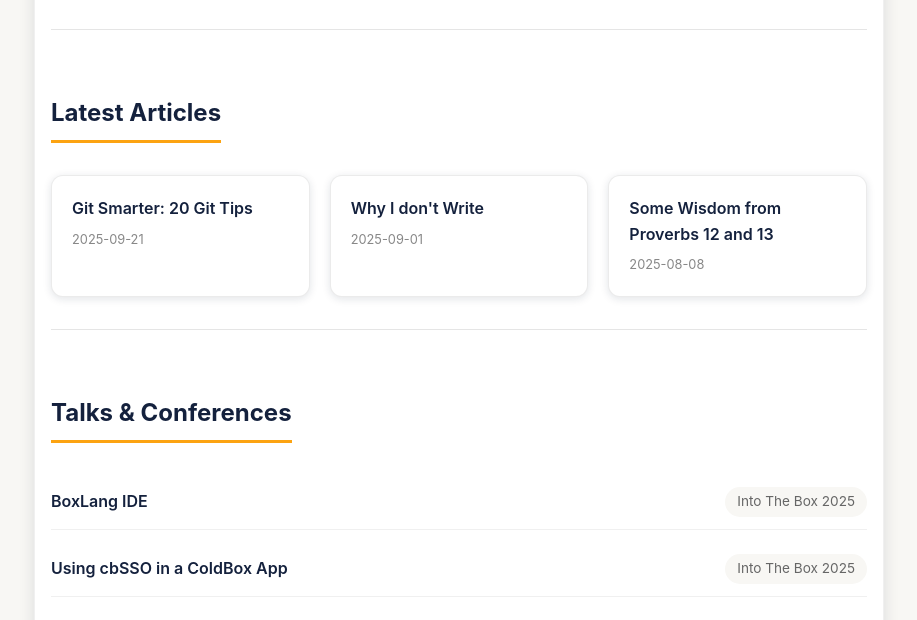
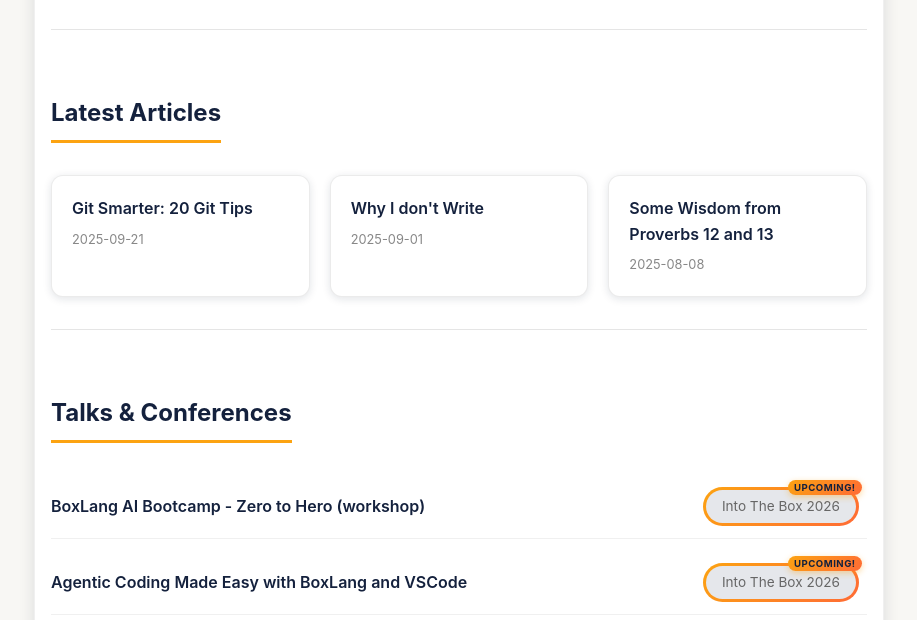
Before and after one commit to jbeers/jbeers.github.io, an Eleventy site: page index.njk in a window 1280 px wide. Shown: the part 329-949 px from the top of the page, without its empty margins (181-1098 px from the left). Built offline with nearby package versions, Linux system fonts and the light colour scheme; Eleventy itself is replaced by a stand-in of ours; files that its build step writes are made by us from their sources.

Commit message:
Add Into The Box 2026 talks with styled venue pills and upcoming badges

```diff
--- a/index.njk
+++ b/index.njk
@@ -33,6 +33,18 @@ layout: base
   <h2>Talks & Conferences</h2>
   <ul class="talks-list">
     <li>
+      <span class="talk-title">BoxLang AI Bootcamp - Zero to Hero (workshop)</span>
+      <span class="talk-venue upcoming"><span class="upcoming-badge">upcoming!</span>Into The Box 2026</span>
+    </li>
+    <li>
+      <span class="talk-title">Agentic Coding Made Easy with BoxLang and VSCode</span>
+      <span class="talk-venue upcoming"><span class="upcoming-badge">upcoming!</span>Into The Box 2026</span>
+    </li>
+    <li>
+      <span class="talk-title">Git Smarter: 20 Git Tips</span>
+      <span class="talk-venue">CF Summit 2025</span>
+    </li>
+    <li>
       <span class="talk-title">BoxLang IDE</span>
       <span class="talk-venue">Into The Box 2025</span>
     </li>
--- a/style.css
+++ b/style.css
@@ -344,6 +344,41 @@ section:last-child {
   border-radius: 50px;
 }
 
+/* Upcoming venue pills with gradient border and badge */
+.talk-venue.upcoming {
+  position: relative;
+  background: linear-gradient(#e5e7eb, #e5e7eb) padding-box,
+              linear-gradient(135deg, var(--secondary) 0%, var(--accent) 100%) border-box;
+  border: 3px solid transparent;
+  padding: 0.35rem 1rem;
+  margin-right: 0.5rem;
+}
+
+.upcoming-badge {
+  position: absolute;
+  top: -10px;
+  right: -6px;
+  background: linear-gradient(135deg, var(--secondary) 0%, var(--accent) 100%);
+  color: var(--primary);
+  font-size: 0.6rem;
+  font-weight: 700;
+  padding: 0.15rem 0.4rem;
+  border-radius: 50px;
+  box-shadow: 0 2px 6px rgba(252, 163, 17, 0.4);
+  text-transform: uppercase;
+  letter-spacing: 0.5px;
+  line-height: 1;
+}
+
+[data-theme="dark"] .talk-venue.upcoming {
+  background: linear-gradient(#4a4a4a, #4a4a4a) padding-box,
+              linear-gradient(135deg, var(--secondary) 0%, var(--accent) 100%) border-box;
+}
+
+[data-theme="dark"] .upcoming-badge {
+  color: var(--on-secondary);
+}
+
 /* Code styling */
 code, pre {
   font-family: var(--font-mono);
```
